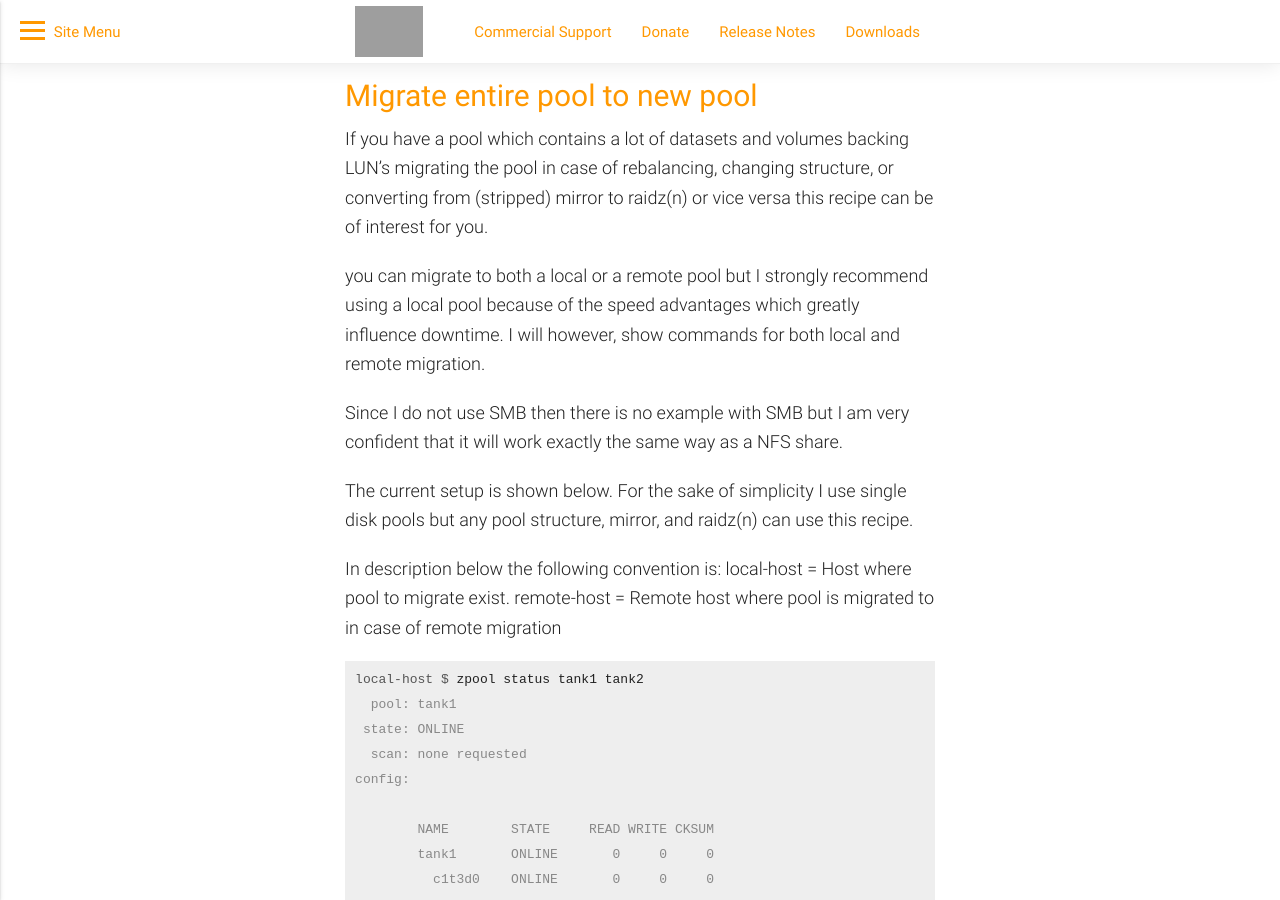
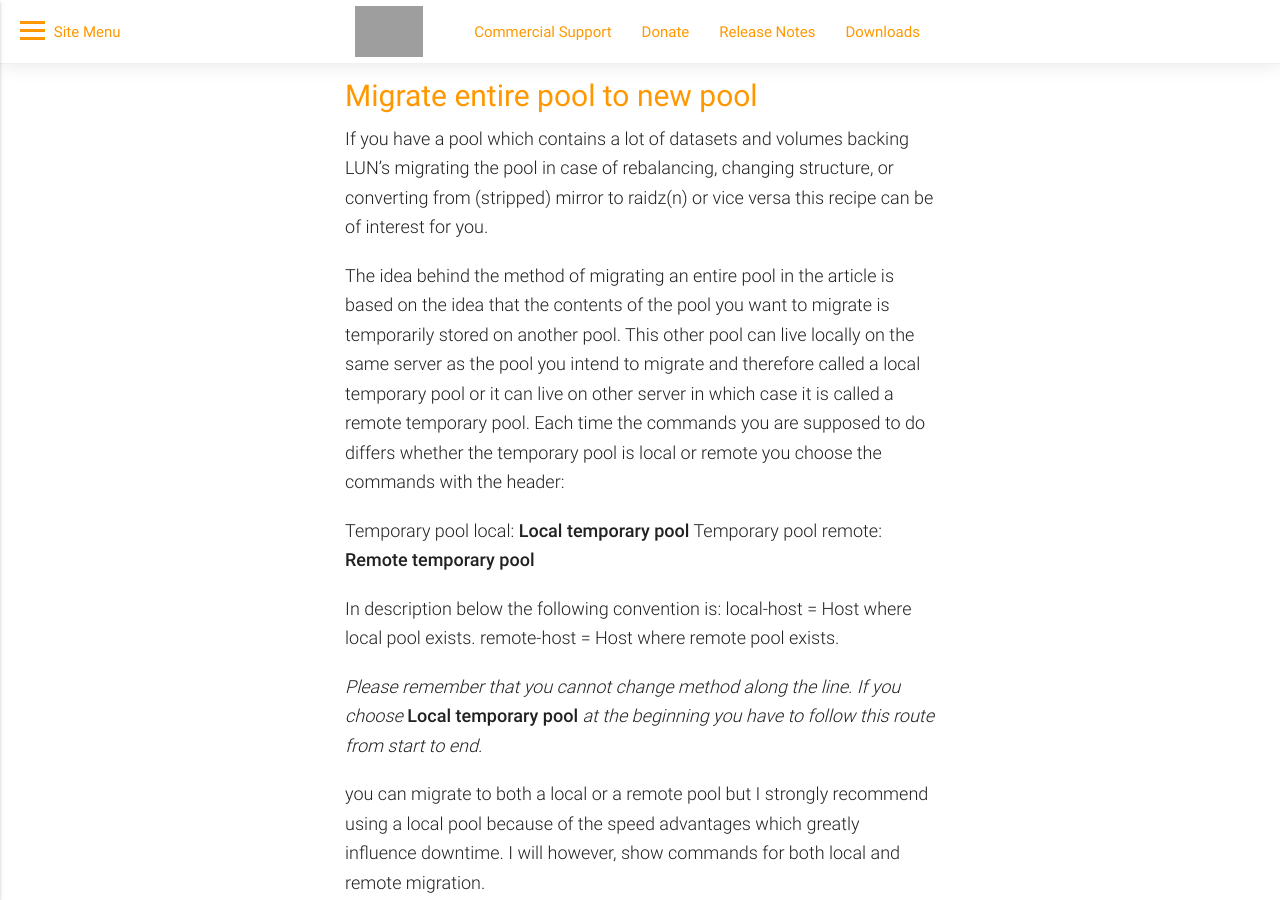
Before and after one commit to omniosorg/omniosorg.github.io, a Jekyll site: the page built from _docs/info/migrate_entire_pool.md, in a window 1280 px wide and 900 px high. Built offline with Jekyll 4.4.1, drawn with Linux system fonts in a browser that asks for light colours; comment, search, counter and statistics services are not loaded; some of the changed text lies outside the part shown; grey boxes are pictures that could not be loaded.

Commit message:
More detailed description of methods local and remote
Signed-off-by: Michael Rasmussen <mir@datanom.net>

````diff
--- a/_docs/info/migrate_entire_pool.md
+++ b/_docs/info/migrate_entire_pool.md
@@ -7,15 +7,22 @@ show_in_sidebar: true
 ## Migrate entire pool to new pool
 If you have a pool which contains a lot of datasets and volumes backing LUN's migrating the pool in case of rebalancing, changing structure, or converting from (stripped) mirror to raidz(n) or vice versa this recipe can be of interest for you.
 
+The idea behind the method of migrating an entire pool in the article is based on the idea that the contents of the pool you want to migrate is temporarily stored on another pool. This other pool can live locally on the same server as the pool you intend to migrate and therefore called a local temporary pool or it can live on other server in which case it is called a remote temporary pool. Each time the commands you are supposed to do differs whether the temporary pool is local or remote you choose the commands with the header:
+
+Temporary pool local: **Local temporary pool**
+Temporary pool remote: **Remote temporary pool**
+
+In description below the following convention is:
+local-host = Host where local pool exists.
+remote-host = Host where remote pool exists.
+
+*Please remember that you cannot change method along the line. If you choose* **Local temporary pool** *at the beginning you have to follow this route from start to end.*
+
 you can migrate to both a local or a remote pool but I strongly recommend using a local pool because of the speed advantages which greatly influence downtime. I will however, show commands for both local and remote migration.
 
 Since I do not use SMB then there is no example with SMB but I am very confident that it will work exactly the same way as a NFS share.
 
 The current setup is shown below. For the sake of simplicity I use single disk pools but any pool structure, mirror, and raidz(n) can use this recipe.
-
-In description below the following convention is:
-local-host = Host where pool to migrate exist.
-remote-host = Remote host where pool is migrated to in case of remote migration
 
 
 ``` terminal
@@ -89,7 +96,7 @@ tank1/vm-100-disk-0@replication      0      -   734M  -
 
 After making the a snapshot of the entire pool when temporarily send the entire pool contents to another pool. The pool needs to be configured prior to sending the data and it needs to have a size at least equal to the size of the pool we migrate.
 
-**Local operation**
+**Local temporary pool**
 
 ``` terminal
 local-host $ sudo zfs send -R tank1@replication | sudo zfs recv -Fdu tank2
@@ -107,7 +114,7 @@ tank2/nfs@replication                0      -   879M  -
 tank2/vm-100-disk-0@replication      0      -   734M  - z
 ```
 
-**Remote operation**
+**Remote temporary pool**
 
 ``` terminal
 local-host $ sudo zfs send -R tank1@replication | remote-host $ sudo zfs recv -Fdu tank2
@@ -127,7 +134,7 @@ tank2/vm-100-disk-0@replication      0      -   734M  - z
 
 After we have insured our destination pool contains the same as our source pool we can safely destroy the replication snapshots on both source and destination pools as well as destroying the old source pool and recreate a new source pool. As stated at the beginning if you want to use another name for the new source pool at extra operation is needed which is shown at the end.
 
-**Local operation**
+**Local temporary pool**
 
 ``` terminal
 local-host $ sudo zfs destroy -r tank1@replication
@@ -138,7 +145,7 @@ local-host $ sudo zpool destroy -f tank1
 local-host $ sudo zpool create tank1 c1t3d0
 ```
 
-**Remote operation**
+**Remote temporary pool**
 
 ``` terminal
 local-host $ sudo zfs destroy -r tank1@replication
@@ -151,7 +158,7 @@ local-host $ sudo zpool create tank1 c1t3d0
 
 We should now have a new pool which awaits data from our temporary pool so we basically reverse the operation used prior.
 
-**Local operation**
+**Local temporary pool**
 
 ``` terminal
 local-host $ sudo zfs snapshot -r tank2@replication
@@ -171,7 +178,7 @@ tank1/nfs@replication                0      -   879M  -
 tank1/vm-100-disk-0@replication      0      -   734M  -
 ```
 
-**Remote operation**
+**Remote temporary pool**
 ``` terminal
 remote-host $ sudo zfs snapshot -r tank2@replication
 
@@ -192,14 +199,14 @@ tank1/vm-100-disk-0@replication      0      -   734M  -
 
 We have now transferred our data back so we can now safely remove the replication snapshots in both pools.
 
-**Local operation**
+**Local temporary pool**
 
 ``` terminal
 local-host $ sudo zfs destroy -r tank1@replication
 local-host $ sudo zfs destroy -r tank2@replication
 ```
 
-**Remote operation**
+**Remote temporary pool**
 
 ``` terminal
 local-host $ sudo zfs destroy -r tank1@replication
@@ -208,14 +215,14 @@ remote-host $ sudo zfs destroy -r tank2@replication
 
 To prevent mounting conflicts or having NFS datasets active and mounted on our temporary pool when must make some changes.
 
-**Local operation**
+**Local temporary pool**
 
 ``` terminal
 local-host $ sudo zfs set sharenfs=off tank2/nfs
 local-host $ sudo zfs set mountpoint=/nfs2 tank2/nfs
 ```
 
-**Remote operation**
+**Remote temporary pool**
 
 ``` terminal
 remote-host $ sudo zfs set sharenfs=off tank2/nfs
@@ -249,13 +256,13 @@ tank1/nfs  sharenfs  rw=@192.168.2.92,root=@192.168.2.92  local
 
 You can now safely destroy your temporary pool or stored it as a safety backup.
 
-**Local operation**
+**Local temporary pool**
 
 ``` terminal
 local-host $ sudo zpool destroy -f tank2
 ```
 
-**Remote operation**
+**Remote temporary pool**
 
 ``` terminal
 remote-host $ sudo zpool destroy -f tank2
````
